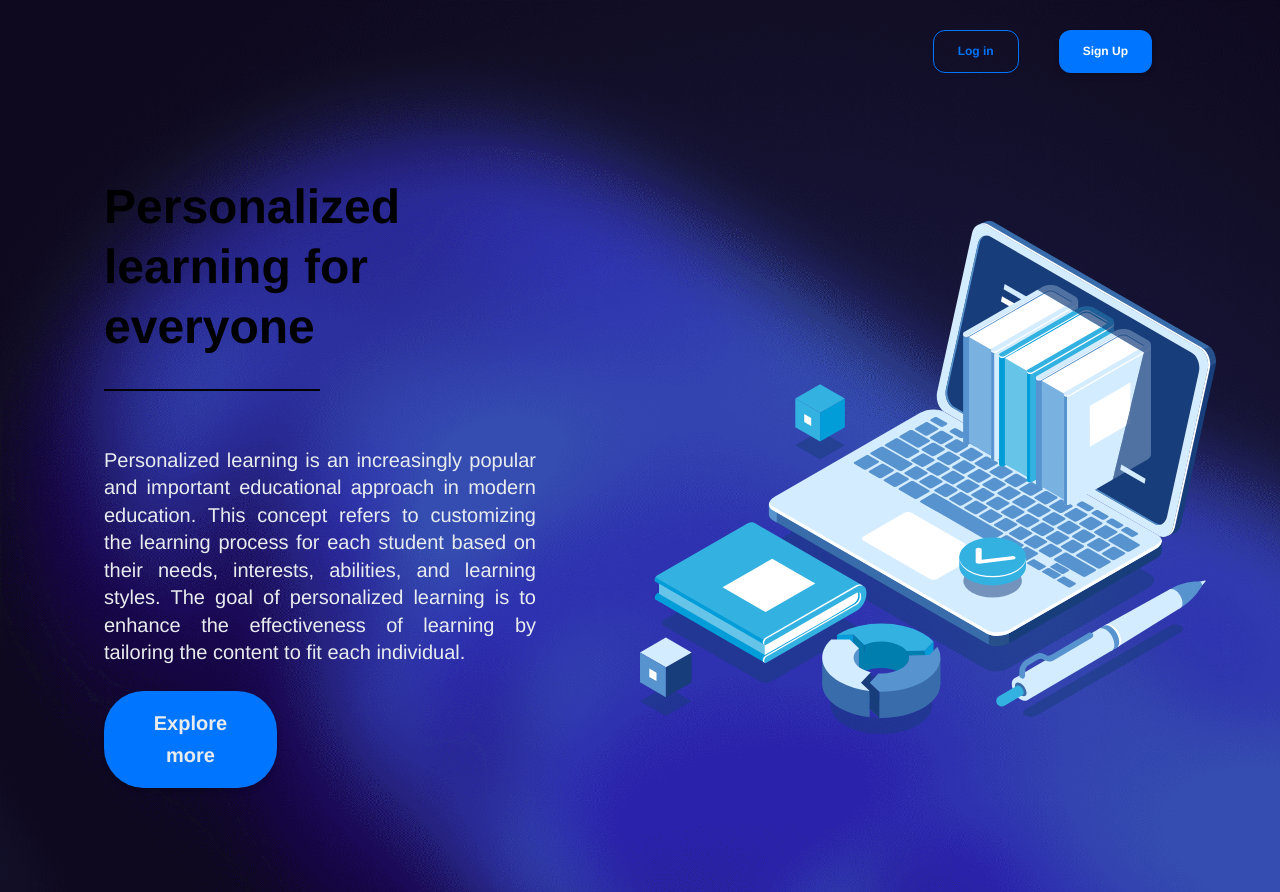
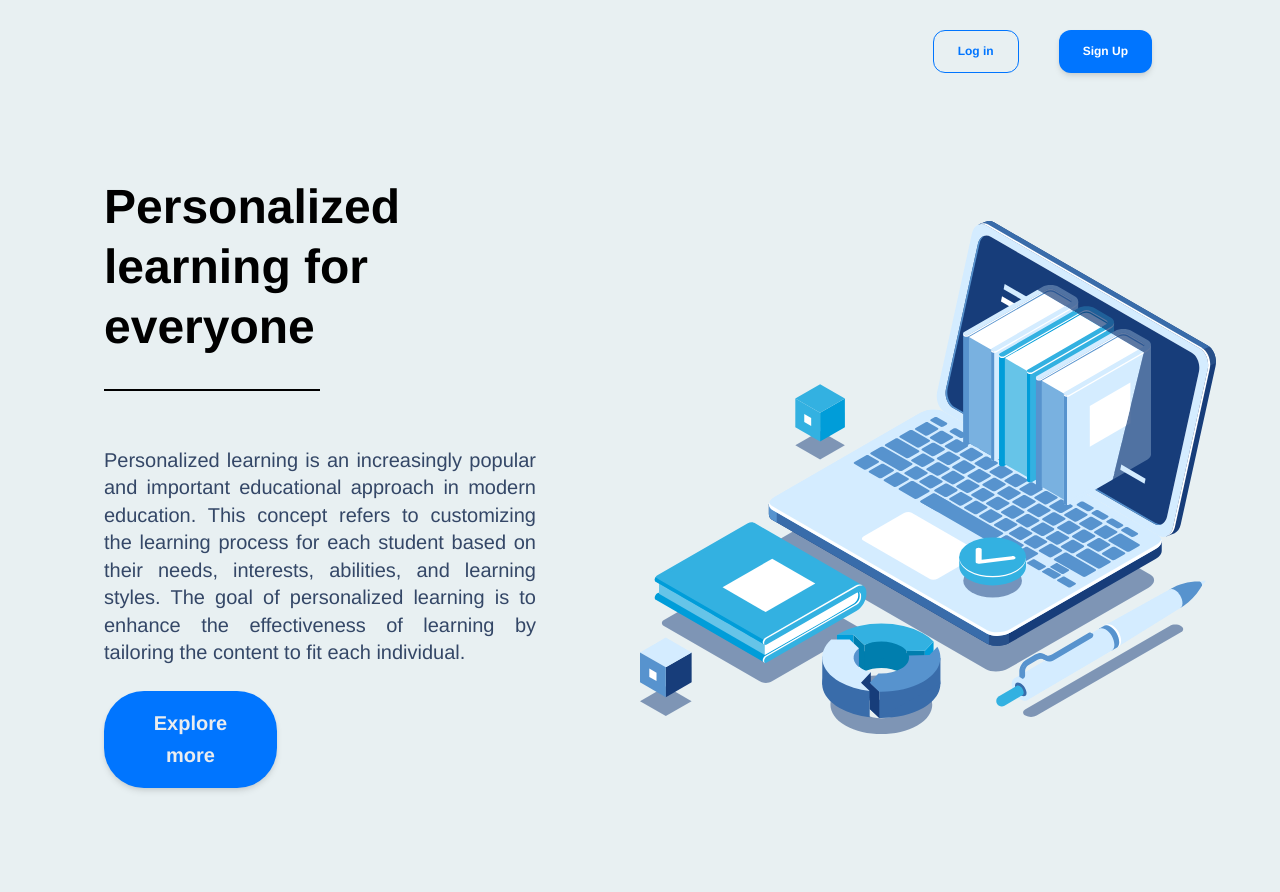
Before and after one commit to chulanpro5/hcmuwus_personalized_learning, a React (Create React App) app: page / in a window 1280 px wide. Built offline with nearby package versions, Linux system fonts and the light colour scheme; a small style sheet from the web is missing.

Commit message:
update profile ui

```diff
--- a/src/assets/theme/base/colors.js
+++ b/src/assets/theme/base/colors.js
@@ -24,16 +24,16 @@
 export default {
   // Vision UI Colors
   background: {
-    default: "#f8f9fa",
+    default: "#E8F0F2",
   },
 
   sidenav: {
-    button: "#1a1f37",
+    button: "#FDE584",
   },
 
   text: {
     main: "#a0aec0",
-    focus: "#ffffff",
+    focus: "#ff0000",
   },
 
   transparent: {
--- a/src/assets/theme/base/globals.js
+++ b/src/assets/theme/base/globals.js
@@ -18,7 +18,7 @@
 
 // Vision UI Dashboard React Base Styles
 import colors from "assets/theme/base/colors";
-import bgAdmin from "assets/images/body-background.png";
+//import bgAdmin from "assets/images/body-background.png";
 
 const { info, dark } = colors;
 export default {
@@ -27,7 +27,7 @@ export default {
     background: dark.body,
   },
   body: {
-    background: `url(${bgAdmin})`,
+    //background: `url(${bgAdmin})`,
     backgroundSize: "cover",
   },
   "*, *::before, *::after": {
--- a/src/components/ComplexGrid/ComplexGrid.js
+++ b/src/components/ComplexGrid/ComplexGrid.js
@@ -31,7 +31,7 @@ function CircularProgressWithLabel(props) {
           justifyContent: 'center',
         }}
       >
-        <Typography variant="caption" component="div" color="text.secondary" fontWeight="bold" fontSize={20}>
+        <Typography variant="caption" component="div" color="text.secondary" fontWeight="bold" fontSize={15}>
           {`${Math.round(props.value)}%`}
         </Typography>
       </Box>
@@ -54,12 +54,12 @@ export default function ComplexGrid(props) {
         marginLeft: 0,
         width: 430,
         flexGrow: 1,
-        borderRadius: 10,
+        borderRadius: 7,
         padding: 1,
         backgroundColor: (props.progress === 100)? 'lightgreen': (theme) =>
           theme.palette.mode === 'dark' ? '#1A2027' : '#fff',
         '&:hover': {
-          backgroundColor:  'lightgray',
+          backgroundColor:  'light',
           opacity:[0.7,0.5,0.7]
         }
       }}
@@ -67,11 +67,11 @@ export default function ComplexGrid(props) {
       <Button>
         <Grid container spacing={2} justifyContent='center' alignItems={'center'}>
           <Grid item>
-            <CircularProgressWithLabel value={props.progress} color={(props.progress === 100)? 'success': (props.progress >= 50) ? 'orange': 'error'} size={100} />
+            <CircularProgressWithLabel value={props.progress} color={(props.progress === 100)? 'success': (props.progress >= 50) ? 'warning': 'error'} size={75} />
           </Grid>
           <Grid item xs>
-            <Typography gutterBottom variant="lg" component="div">
-              <p style={{ fontSize: 20, color: (props.progress === 100)? 'black': (props.progress >= 50)? 'orange': 'red', fontWeight: 'bold' }}>{props.title}</p>
+            <Typography gutterBottom variant="h4" component="div" align="left" color={(props.progress === 100)? 'black': (props.progress >= 50) ? "warning": 'error'}>
+              {props.title}
             </Typography>
           </Grid>
         </Grid>
--- a/src/examples/Sidenav/styles/sidenavCollapse.js
+++ b/src/examples/Sidenav/styles/sidenavCollapse.js
@@ -20,14 +20,14 @@ function collapseItem(theme, ownerState) {
   const { palette, transitions, breakpoints, boxShadows, borders, functions } = theme;
   const { active, transparentSidenav } = ownerState;
 
-  const { transparent, white, sidenav } = palette;
+  const { transparent, white, black, sidenav } = palette;
   const { xxl } = boxShadows;
   const { borderRadius } = borders;
   const { pxToRem } = functions;
 
   return {
     background: active ? sidenav.button : transparent.main,
-    color: white.main,
+    color: black.main,
     display: "flex",
     alignItems: "center",
     width: "100%",
@@ -107,7 +107,7 @@ function collapseIconBox(theme, ownerState) {
 }
 
 const collapseIcon = ({ palette: { white, gradients } }, { active }) => ({
-  color: active ? white.main : gradients.dark.state,
+  color: active ? white.main : white.main,
 });
 
 function collapseText(theme, ownerState) {
--- a/src/layouts/landingPage/index.js
+++ b/src/layouts/landingPage/index.js
@@ -47,7 +47,7 @@ function Landing() {
               </VuiTypography>
               <hr marginTop="10px" height="2px" borderWidth="0" color="black" backgroundColor="gray" width="50%"></hr>
 
-              <VuiTypography sx={{ marginTop: 7, textAlign: "justify" }} color="light" variant="h5" fontWeight="regular" >
+              <VuiTypography sx={{ marginTop: 7, textAlign: "justify" }} color="dark" variant="h5" fontWeight="regular" >
                 Personalized learning is an increasingly popular and important educational approach in modern education. This concept refers to customizing the learning process for each student based on their needs, interests, abilities, and learning styles. The goal of personalized learning is to enhance the effectiveness of learning by tailoring the content to fit each individual.
               </VuiTypography>
               <VuiButton sx={{
--- a/src/layouts/profile/components/Bookshelf/bookshelf.js
+++ b/src/layouts/profile/components/Bookshelf/bookshelf.js
@@ -49,7 +49,7 @@ function MyBookshelf() {
     books.forEach(book => store.addBook(book));
     return (
         <Paper sx={{ width: 500, height: 780, borderRadius: 10, marginTop: 5 }}>
-            <VuiTypography color="black" variant="lg" sx={{ fontSize: 30, fontWeight:"bold", marginLeft: 13, marginBottom: 1 }} overflowX="hidden">
+            <VuiTypography color="dark" align="left" sx={{marginLeft: 4, marginBottom: 1, marginTop: 4,  fontWeight:"bold", overflowX: "hidden"}}  variant="h3" >
                 Completion Progress
             </VuiTypography>
             <Grid sx={{ width: 500, height: 690, padding: 4, marginTop: 0, paddingTop: 0, overflowY: "scroll", overflowX: "hidden" }} >
```
Also changed, not shown: src/assets/images/body-background.png (deleted), src/layouts/authentication/components/BasicLayout/index.js (line endings or trailing spaces).
